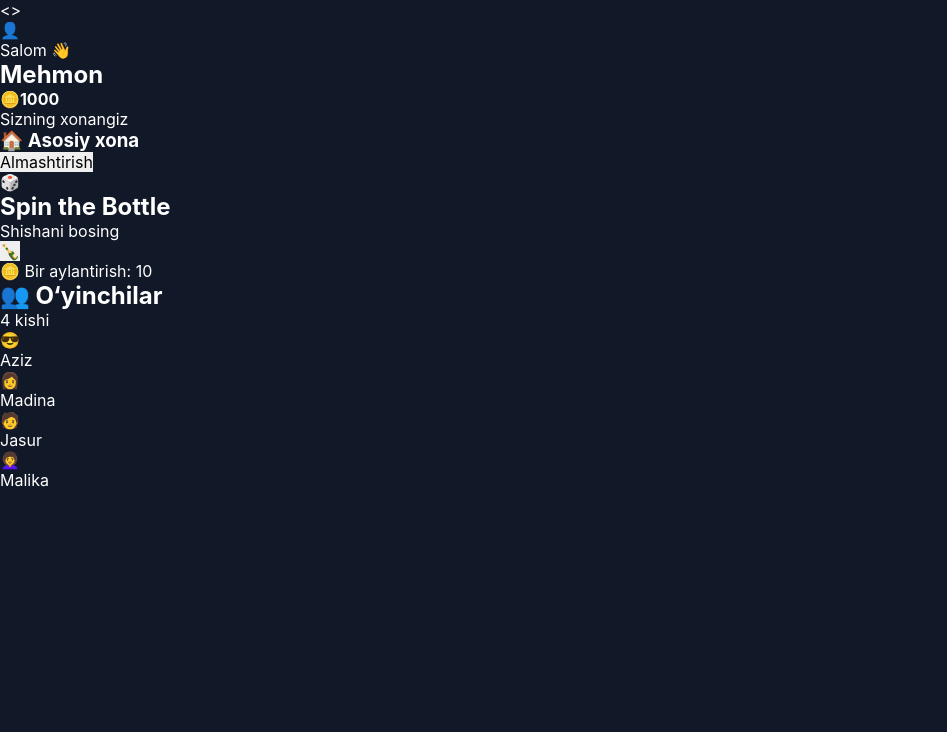
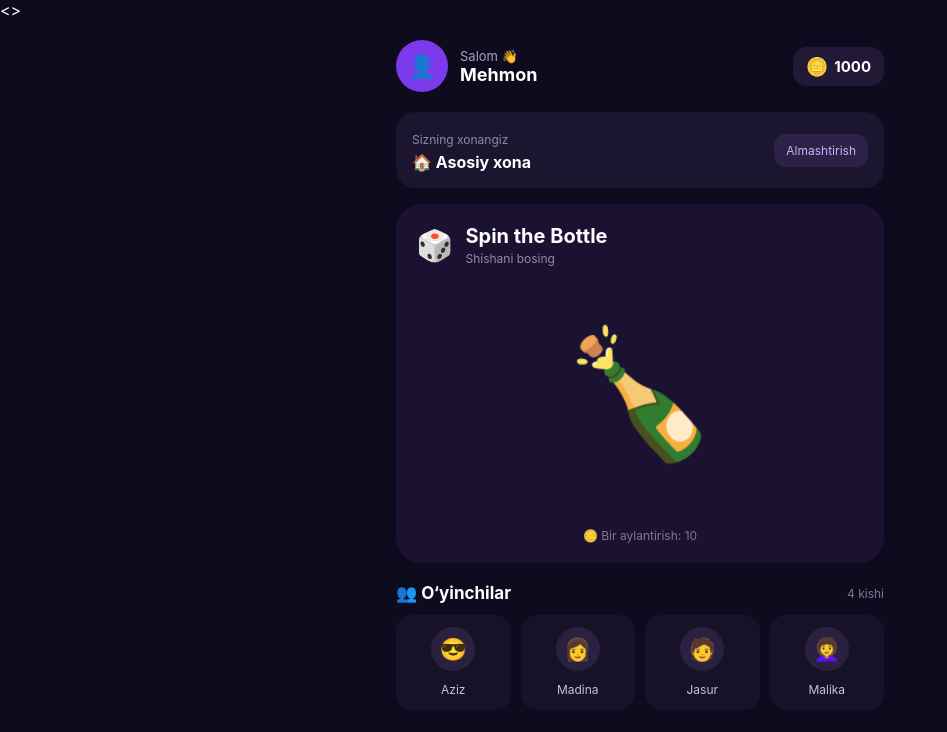
Before and after one commit to hayitboevrahmonjon0-afk/Bebe, a React (Vite) app in the folder frontend/: page / in a window 1280 px wide. Shown: the top 732 px of the page, without its empty margins (0-947 px from the left). Built offline with nearby package versions, Linux system fonts and the light colour scheme; the HTML template or start-up script is replaced by a standard one.

Commit message:
Refactor CSS styles for improved layout and design
Updated background color and modified styles for various elements including buttons, profiles, and game cards.

```diff
--- a/frontend/src/index.css
+++ b/frontend/src/index.css
@@ -18,59 +18,254 @@ body {
     BlinkMacSystemFont,
     "Segoe UI",
     sans-serif;
-
-  background: #111827;
+  background: #0f0b1f;
   color: #ffffff;
 }
 
 button {
   border: none;
+  font: inherit;
   cursor: pointer;
-  font: inherit;
 }
 
-.app {
+.home {
+  width: 100%;
+  max-width: 520px;
   min-height: 100vh;
+  margin: 0 auto;
+  padding: 20px 16px 32px;
+}
+
+.topbar {
+  display: flex;
+  align-items: center;
+  justify-content: space-between;
+  margin-bottom: 20px;
+}
+
+.profile {
+  display: flex;
+  align-items: center;
+  gap: 12px;
+}
+
+.avatar {
+  width: 52px;
+  height: 52px;
+  overflow: hidden;
+  border-radius: 50%;
   display: flex;
   align-items: center;
   justify-content: center;
-  padding: 24px;
+  background: #7c3aed;
+  font-size: 22px;
+  font-weight: 800;
 }
 
-.welcome {
+.avatar img {
   width: 100%;
-  max-width: 420px;
-  text-align: center;
-  padding: 40px 24px;
+  height: 100%;
+  object-fit: cover;
 }
 
-.bottle {
-  font-size: 90px;
-  margin-bottom: 20px;
+.hello {
+  color: #a7a1b8;
+  font-size: 13px;
 }
 
-.welcome h1 {
-  font-size: 32px;
-  font-weight: 800;
+.profile h2 {
+  font-size: 18px;
+}
+
+.balance {
+  display: flex;
+  align-items: center;
+  gap: 6px;
+  padding: 9px 13px;
+  border-radius: 14px;
+  background: #211936;
+}
+
+.balance span {
+  font-size: 18px;
+}
+
+.balance strong {
+  font-size: 15px;
+}
+
+.room-card {
+  display: flex;
+  align-items: center;
+  justify-content: space-between;
+  padding: 16px;
+  margin-bottom: 16px;
+  border-radius: 20px;
+  background: #1b1530;
+}
+
+.room-label {
+  color: #928aa5;
+  font-size: 12px;
+}
+
+.room-card h3 {
+  margin-top: 4px;
+  font-size: 16px;
+}
+
+.change-room {
+  padding: 9px 12px;
+  border-radius: 12px;
+  background: #2c2247;
+  color: #c4b5fd;
+  font-size: 12px;
+}
+
+.game-card {
+  padding: 20px;
+  border-radius: 26px;
+  background: #1a1230;
+  text-align: center;
+}
+
+.game-title {
+  display: flex;
+  align-items: center;
+  gap: 12px;
+  text-align: left;
+}
+
+.game-title > span {
+  font-size: 30px;
+}
+
+.game-title h1 {
+  font-size: 20px;
+}
+
+.game-title p {
+  margin-top: 3px;
+  color: #938aa5;
+  font-size: 12px;
+}
+
+.bottle-area {
+  height: 250px;
+  display: flex;
+  align-items: center;
+  justify-content: center;
+  position: relative;
+}
+
+.bottle-button {
+  width: 170px;
+  height: 170px;
+  display: flex;
+  align-items: center;
+  justify-content: center;
+  background: transparent;
+  font-size: 125px;
+  line-height: 1;
+  transition: transform 3s cubic-bezier(0.15, 0.8, 0.25, 1);
+  -webkit-tap-highlight-color: transparent;
+}
+
+.bottle-button:not(:disabled):active {
+  transform: scale(0.92);
+}
+
+.bottle-button.spinning {
+  transform: rotate(1800deg);
+}
+
+.bottle-button:disabled {
+  cursor: default;
+}
+
+.selected-player {
+  display: flex;
+  flex-direction: column;
+  gap: 5px;
+  padding: 13px;
+  margin-top: 4px;
+  border-radius: 15px;
+  background: #251b40;
+  color: #aaa0bb;
+  font-size: 13px;
+}
+
+.selected-player strong {
+  color: #ffffff;
+  font-size: 18px;
+}
+
+.spin-cost {
+  margin-top: 12px;
+  color: #81788f;
+  font-size: 12px;
+}
+
+.players {
+  margin-top: 20px;
+}
+
+.section-title {
+  display: flex;
+  justify-content: space-between;
+  align-items: center;
   margin-bottom: 12px;
 }
 
-.welcome p {
-  color: #9ca3af;
-  font-size: 16px;
-  margin-bottom: 28px;
+.section-title h2 {
+  font-size: 17px;
 }
 
-.welcome button {
-  width: 100%;
-  padding: 16px 20px;
-  border-radius: 16px;
-  background: #7c3aed;
-  color: white;
-  font-weight: 700;
-  font-size: 16px;
+.section-title span {
+  color: #81788f;
+  font-size: 12px;
 }
 
-.welcome button:active {
-  transform: scale(0.98);
+.player-list {
+  display: grid;
+  grid-template-columns: repeat(4, 1fr);
+  gap: 10px;
 }
+
+.player {
+  padding: 12px 6px;
+  border-radius: 16px;
+  background: #181228;
+  text-align: center;
+}
+
+.player-avatar {
+  width: 44px;
+  height: 44px;
+  margin: 0 auto 7px;
+  display: flex;
+  align-items: center;
+  justify-content: center;
+  border-radius: 50%;
+  background: #2a2140;
+  font-size: 22px;
+}
+
+.player span {
+  color: #c7c1d1;
+  font-size: 12px;
+}
+
+@media (max-width: 380px) {
+  .home {
+    padding: 16px 12px 28px;
+  }
+
+  .player-list {
+    grid-template-columns: repeat(2, 1fr);
+  }
+
+  .bottle-area {
+    height: 210px;
+  }
+}
```
